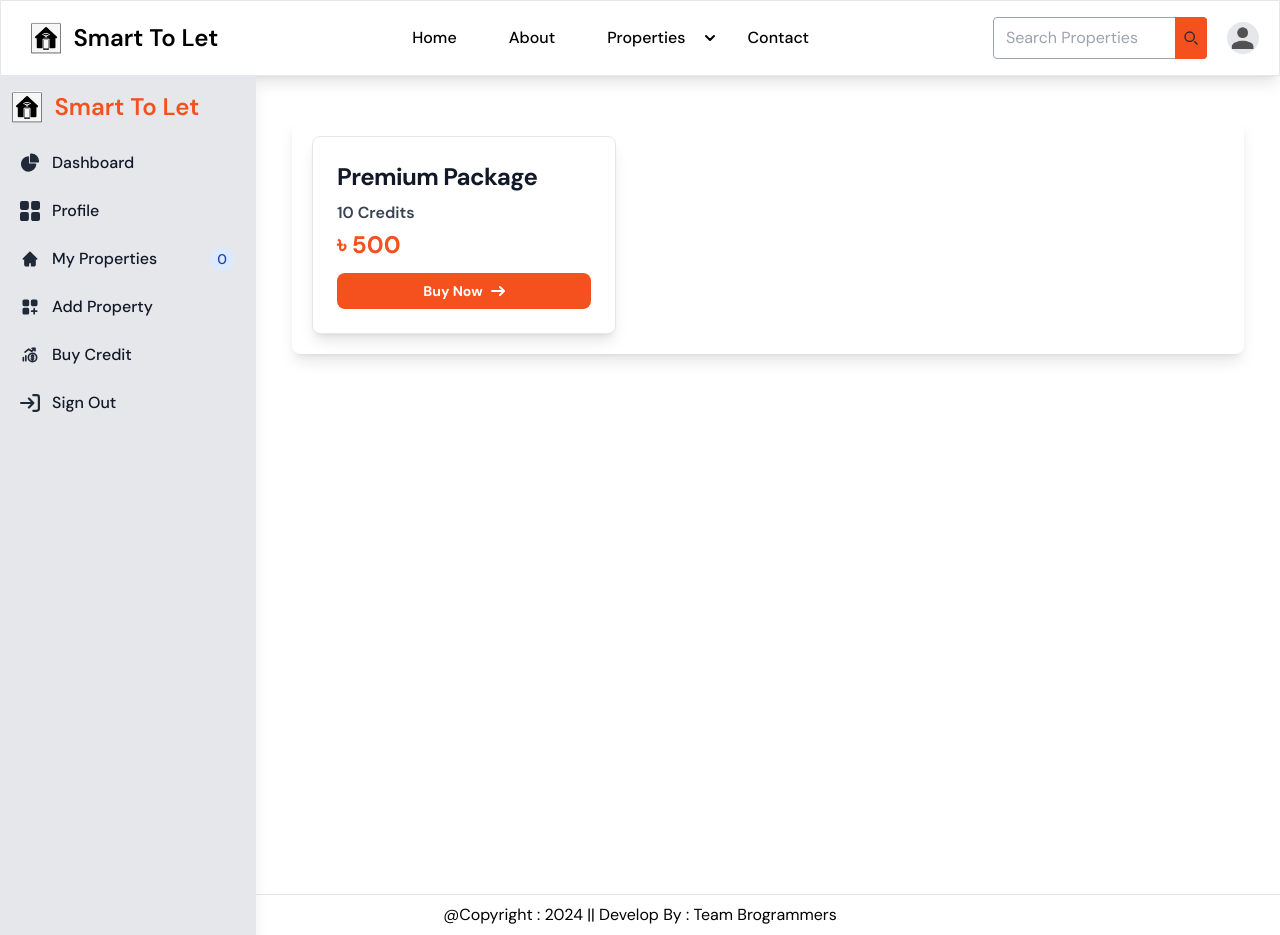
After one commit to mrdel56/smart-to-let-system, a Django app: page /dashboard/credits/ in a window 1280 px wide. The commit adds this page. Run offline with Django 5.2, Linux system fonts and the light colour scheme; the visitor is signed in with stand-in values (Sample User, id 1); some libraries are stand-ins or nearby versions.

Commit message:
feat: credit and buy credit ui done

```diff
--- a/profileapp/urls.py
+++ b/profileapp/urls.py
@@ -6,5 +6,6 @@ urlpatterns = [
     path("", views.dashboard, name="dashboard"),
     path("profile/", views.view_profile, name="view-profile"),
     path("edit-profile/", views.edit_profile, name="edit-profile"),
-    path('my-properties/', views.my_properties, name='my-properties'),
+    path("my-properties/", views.my_properties, name="my-properties"),
+    path("credits/", views.credits, name="credits"),
 ]
--- a/profileapp/views.py
+++ b/profileapp/views.py
@@ -42,9 +42,11 @@ def edit_profile(request):
     return render(request, "edit_profile.html", {"form": form})
 
 
-
+@login_required
+def my_properties(request):
+    return render(request, "my_properties.html")
 
 
 @login_required
-def my_properties(request):
-    return render(request, "my_properties.html")
+def credits(request):
+    return render(request, "buy_credits.html")
--- /dev/null
+++ b/templates/buy_credits.html
@@ -0,0 +1,96 @@
+{% extends 'dashboard_base.html' %}
+{% load static %}
+
+{% block title %}
+  My Profile
+{% endblock %}
+
+{% block content %}
+  <div class="container mx-auto shadow-lg p-5 rounded-lg">
+    <div class="grid grid-cols-1 lg:grid-cols-2 xl:grid-cols-3">
+      {% comment %}credit package card{% endcomment %}
+
+      <div class="w-full p-6 bg-white border border-gray-200 rounded-lg shadow-lg">
+        <h5 class="mb-2 text-2xl font-bold tracking-tight text-gray-900">Premium Package</h5>
+        <p class="mb-1 font-semibold text-gray-700">10 Credits</p>
+
+        <p class="text-2xl font-bold text-[#F4511F] mb-3">৳ 500</p>
+
+        <button data-modal-target="popup-modal" data-modal-toggle="popup-modal" class="inline-flex justify-center w-full items-center px-3 py-2 text-sm text-center text-white bg-[#F4511F] rounded-lg hover:bg-[#F4511F]/90 font-bold">
+          Buy Now<svg class="rtl:rotate-180 w-3.5 h-3.5 ms-2" aria-hidden="true" xmlns="http://www.w3.org/2000/svg" fill="none" viewBox="0 0 14 10">
+            <path stroke="currentColor" stroke-linecap="round" stroke-linejoin="round" stroke-width="2" d="M1 5h12m0 0L9 1m4 4L9 9" />
+          </svg>
+        </button>
+      </div>
+
+      {% comment %}buy credit modal start{% endcomment %}
+
+      <div id="popup-modal" tabindex="-1" class="hidden overflow-y-auto overflow-x-hidden fixed top-0 right-0 left-0 z-50 justify-center items-center w-full md:inset-0 h-[calc(100%-1rem)] max-h-full">
+        <div class="relative p-4 w-full max-w-md max-h-full">
+          <div class="relative bg-white rounded-lg shadow">
+            {% comment %}close modal button x{% endcomment %}
+            <button type="button" class="absolute top-3 end-2.5 text-gray-400 bg-transparent hover:bg-[#F4511F] hover:text-gray-100 rounded-lg text-sm w-8 h-8 ms-auto inline-flex justify-center items-center" data-modal-hide="popup-modal">
+              <svg class="w-3 h-3" aria-hidden="true" xmlns="http://www.w3.org/2000/svg" fill="none" viewBox="0 0 14 14">
+                <path stroke="currentColor" stroke-linecap="round" stroke-linejoin="round" stroke-width="2" d="m1 1 6 6m0 0 6 6M7 7l6-6M7 7l-6 6" />
+              </svg>
+              <span class="sr-only">Close modal</span>
+            </button>
+
+            <div class="p-4 md:p-5">
+              <h2 class="text-2xl text-center text-[#F4511E] font-bold">Buy Credit</h2>
+
+              {% comment %}payment note and istructions{% endcomment %}
+
+              <p class="text-sm text-gray-600 my-2">
+                For now we only accept bKash payment. Please send the payment to the following number and enter the transaction ID below.
+
+                <br />
+
+                <strong>Payment Number:</strong> 017XXXXXXXX
+
+                <br />
+
+                <strong>Payment Amount:</strong> 500 BDT
+
+                <br />
+
+                <strong>Payment Reference:</strong> Enter your transaction ID below
+              </p>
+
+              <form method="post">
+                {% csrf_token %}
+
+                {% comment %}transaction id{% endcomment %}
+
+                <div class="mb-3 flex flex-col">
+                  <label for="transaction_id" class="form-label">Transaction ID</label>
+                  <input type="text" class="border border-gray-400 px-3 py-2 rounded outline-none focus:border focus:border-[#F4511E]" id="transaction_id" name="transaction_id" required placeholder="Enter Transaction ID" />
+                </div>
+
+                {% comment %}category{% endcomment %}
+                <div class="mb-3 flex flex-col">
+                  <label for="category" class="form-label">Credit Package</label>
+
+                  <select name="category" id="category" class="border border-gray-400 px-3 py-2 rounded outline-none focus:border focus:border-[#F4511E]">
+                    <option value="basic">Basic</option>
+                    <option value="pro">Pro</option>
+                    <option value="Premium">Premium</option>
+                    <option value="proPremium">Pro Premium</option>
+                  </select>
+                </div>
+
+                {% comment %}hidden input with user id{% endcomment %}
+
+                <input type="hidden" name="user_id" value="{{ user.id }}" />
+
+                <button type="submit" class="w-full bg-[#F4511E] text-white font-medium rounded px-5 py-2 hover:shadow-lg duration-200">Submit</button>
+              </form>
+            </div>
+          </div>
+        </div>
+      </div>
+
+      {% comment %}buy credit modal end{% endcomment %}
+    </div>
+  </div>
+{% endblock %}
--- a/templates/dashboard_base.html
+++ b/templates/dashboard_base.html
@@ -54,7 +54,7 @@
 
   <body>
     {% comment %}top nav bar{% endcomment %}
-    <nav class="fixed top-0 left-0 right-0 bg-white border shadow-lg border-gray-200 text-black z-50">
+    <nav class="fixed top-0 left-0 right-0 bg-white border shadow-lg border-gray-200 text-black z-40">
       <div class="container mx-auto px-5 flex flex-wrap items-center justify-between mx-auto p-4">
         <a href="/" class="flex items-center space-x-3 rtl:space-x-reverse">
           <img src="{% static '/images/logo.png' %}" class="h-8" alt="Flowbite Logo" />
@@ -178,7 +178,7 @@
         </svg>
       </button>
 
-      <aside id="logo-sidebar" class="fixed top-[72px] left-0 z-40 w-64 h-screen transition-transform -translate-x-full sm:translate-x-0" aria-label="Sidebar">
+      <aside id="logo-sidebar" class="fixed top-[75px] left-0 z-40 w-64 h-screen transition-transform -translate-x-full sm:translate-x-0" aria-label="Sidebar">
         <div class="h-full px-3 py-4 overflow-y-auto bg-gray-200 border-r-2 shadow-lg">
           <div class="mb-5">
             <a href="/" class="flex items-center space-x-3 rtl:space-x-reverse">
@@ -248,6 +248,17 @@
               </a>
             </li>
 
+            {% comment %}Buy Credit{% endcomment %}
+            <li>
+              <a href="/dashboard/credits" class="flex items-center p-2 text-gray-900 rounded-lg hover:bg-[#F4511F] hover:text-white group">
+                <svg class="flex-shrink-0 w-5 h-5 text-gray-800 transition duration-75 group-hover:text-gray-900 dark:group-hover:text-white" aria-hidden="true" xmlns="http://www.w3.org/2000/svg" width="24" height="24" fill="none" viewBox="0 0 24 24">
+                  <path stroke="currentColor" stroke-linecap="round" stroke-linejoin="round" stroke-width="2" d="M13.6 16.733c.234.269.548.456.895.534a1.4 1.4 0 0 0 1.75-.762c.172-.615-.446-1.287-1.242-1.481-.796-.194-1.41-.861-1.241-1.481a1.4 1.4 0 0 1 1.75-.762c.343.077.654.26.888.524m-1.358 4.017v.617m0-5.939v.725M4 15v4m3-6v6M6 8.5 10.5 5 14 7.5 18 4m0 0h-3.5M18 4v3m2 8a5 5 0 1 1-10 0 5 5 0 0 1 10 0Z" />
+                </svg>
+
+                <span class="flex-1 ms-3 whitespace-nowrap">Buy Credit</span>
+              </a>
+            </li>
+
             {% comment %}signout{% endcomment %}
             <li>
               <a href="/logout" class="flex items-center p-2 text-gray-900 rounded-lg hover:bg-[#F4511F] hover:text-white group">
```
Also changed, not shown: templates/Login.html (+20 -51 lines).
